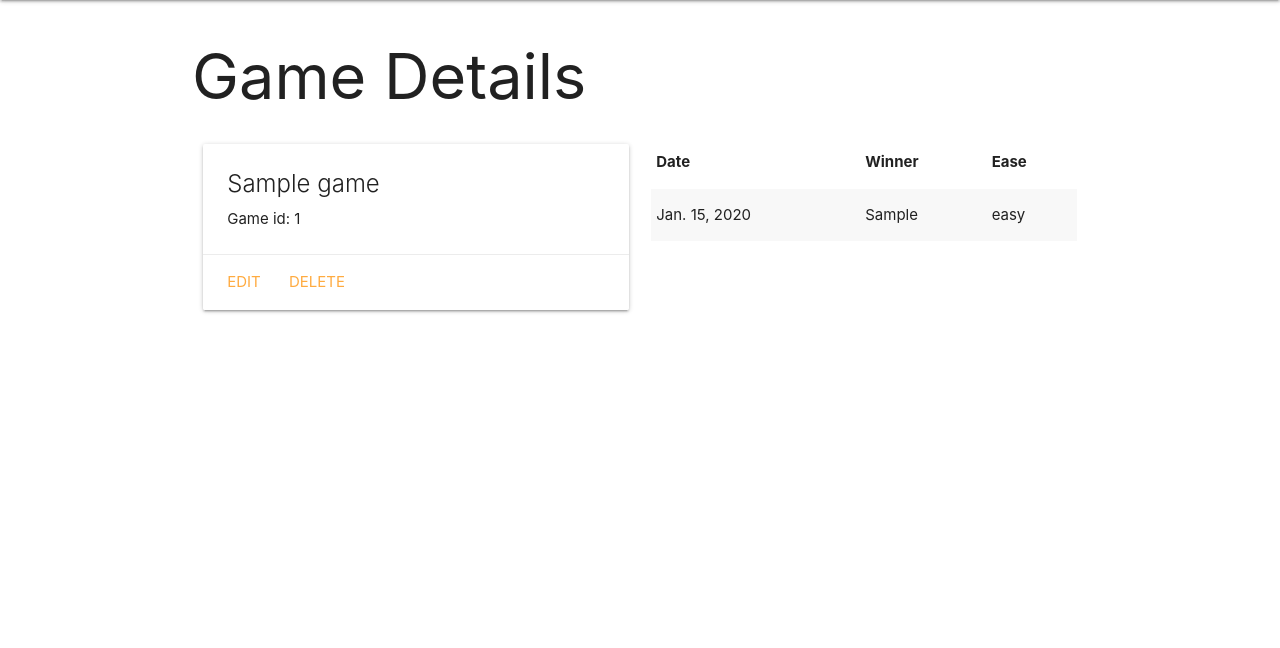
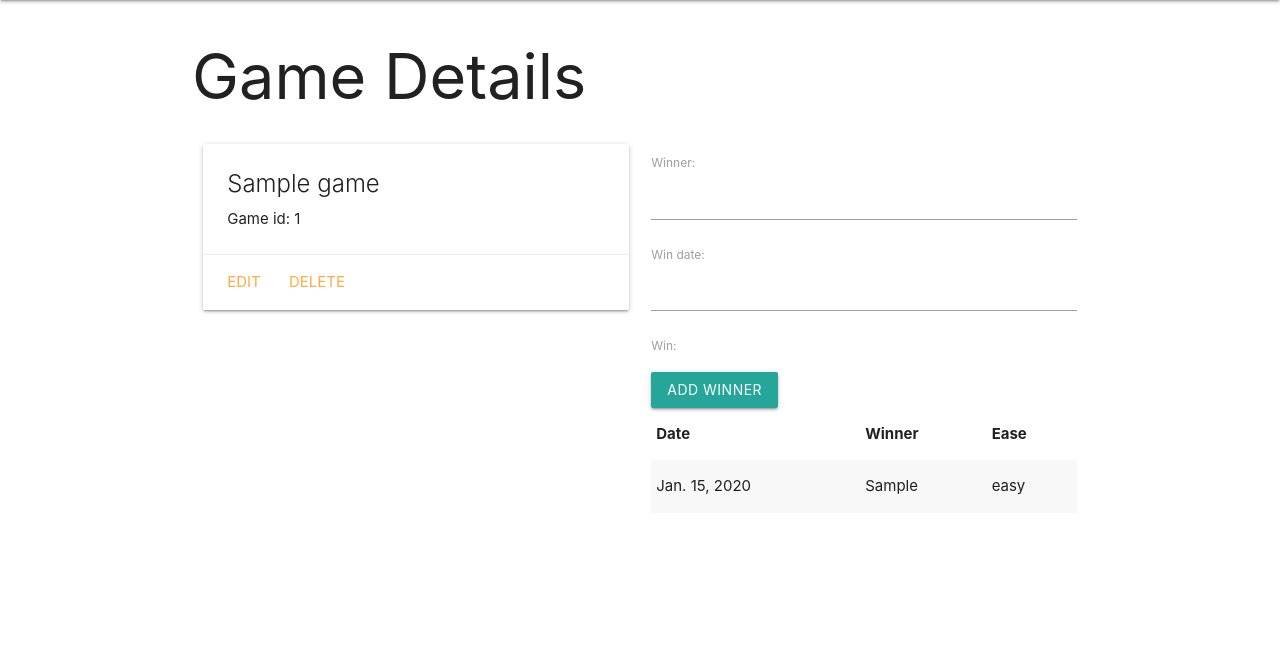
Before and after one commit to OlloClark/game-collector, a Django app: page /games/1/ in a window 1280 px wide. Shown: the part 64-712 px from the top of the page. Run offline with Django 4.2, Linux system fonts and the light colour scheme; tables that the repository leaves empty hold one stand-in row (values such as "Sample post").

Commit message:
adding winner form

```diff
--- /dev/null
+++ b/main_app/forms.py
@@ -0,0 +1,7 @@
+from django.forms import ModelForm
+from .models import Winner
+
+class WinnerForm(ModelForm):
+  class Meta:
+    model = Winner
+    fields = ["winner", "date", "win"]
--- a/main_app/templates/games/detail.html
+++ b/main_app/templates/games/detail.html
@@ -18,6 +18,11 @@
     </div>
   </div>
   <div class="col s6">
+    <form method="post">
+      {% csrf_token %}
+      {{ winner_form.as_p }}
+      <input type="submit" class="btn" value="Add Winner">
+    </form>
     <table class="striped">
       <thead>
         <tr><th>Date</th><th>Winner</th><th>Ease</th></tr>
--- a/main_app/views.py
+++ b/main_app/views.py
@@ -1,6 +1,7 @@
 from django.shortcuts import render
 from django.views.generic.edit import CreateView, UpdateView, DeleteView
 from .models import Game
+from .forms import WinnerForm
 
 # Create your views here.
 
@@ -30,4 +31,7 @@
 
 def game_detail(request, game_id):
 	game = Game.objects.get(id=game_id)
-	return render(request, "games/detail.html", {"game": game})
+	winner_form =WinnerForm()
+	return render(request, "games/detail.html", {
+		"game": game, "winner_form": winner_form
+	})
```
